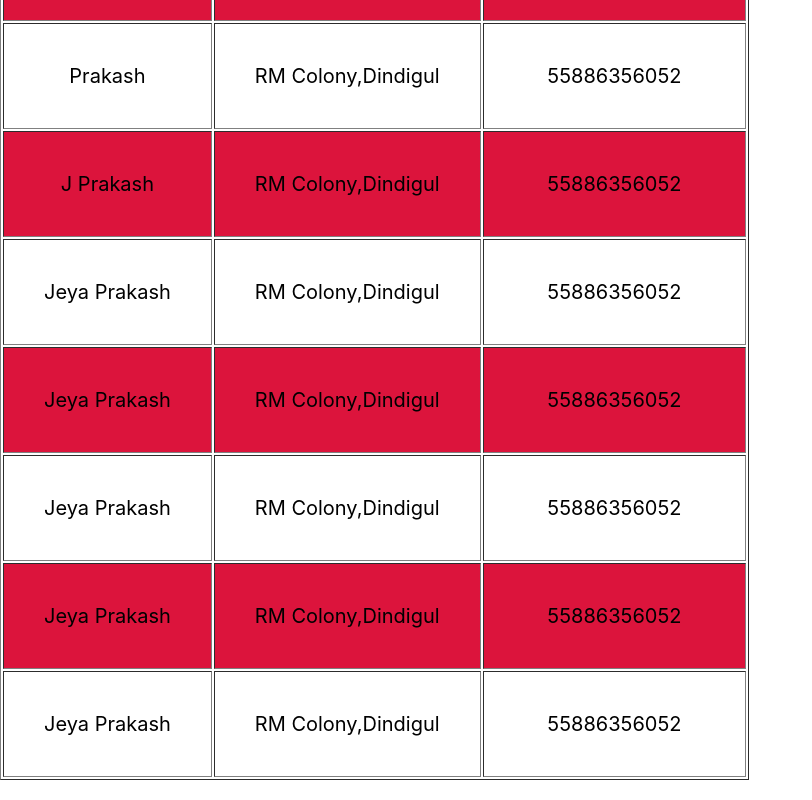
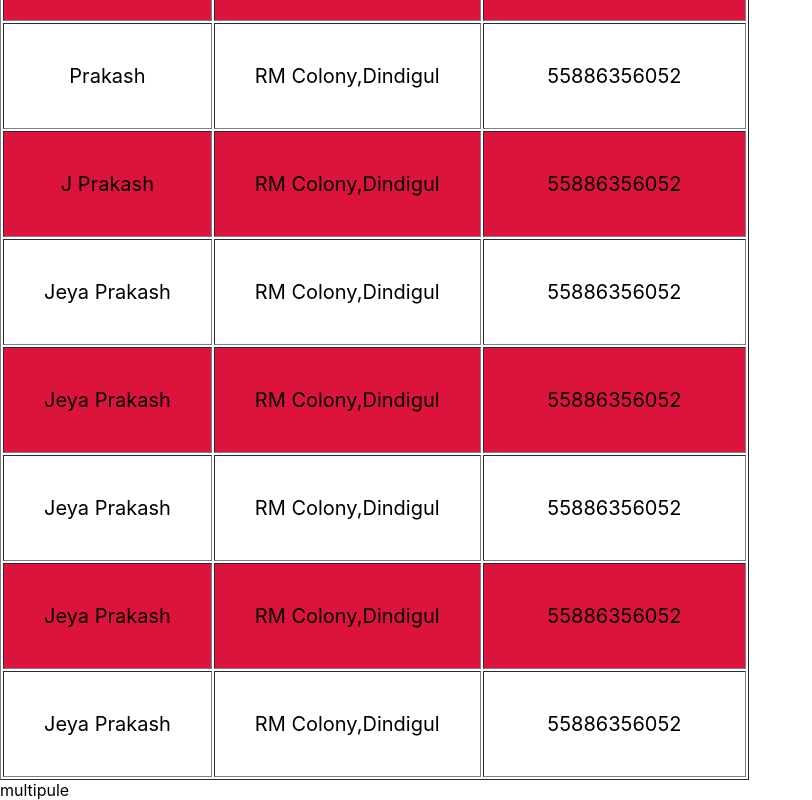
Before and after one commit to jeyaprakash0412/iframe-and-table, a React (Create React App) app: page / in a window 1280 px wide. Shown: the part 1664-2464 px from the top of the page, without its empty margins (0-812 px from the left). Built offline with nearby package versions, Linux system fonts and the light colour scheme.

Commit message:
starting

```diff
--- a/src/App.js
+++ b/src/App.js
@@ -29,6 +29,7 @@ function App() {
     <Model/>
   </div>
   <Remo/>
+  <div>multipule</div>
 
 
 
```
